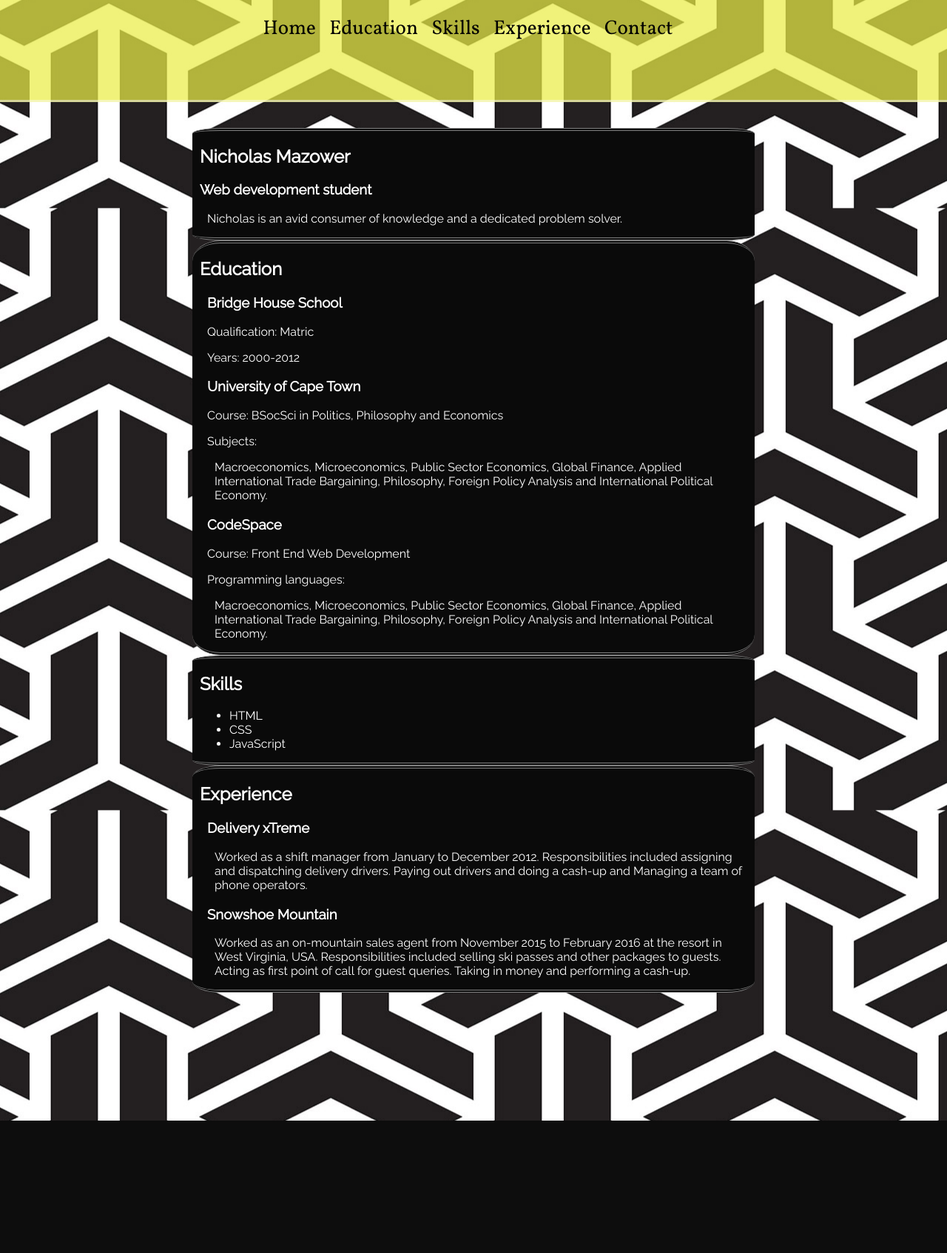
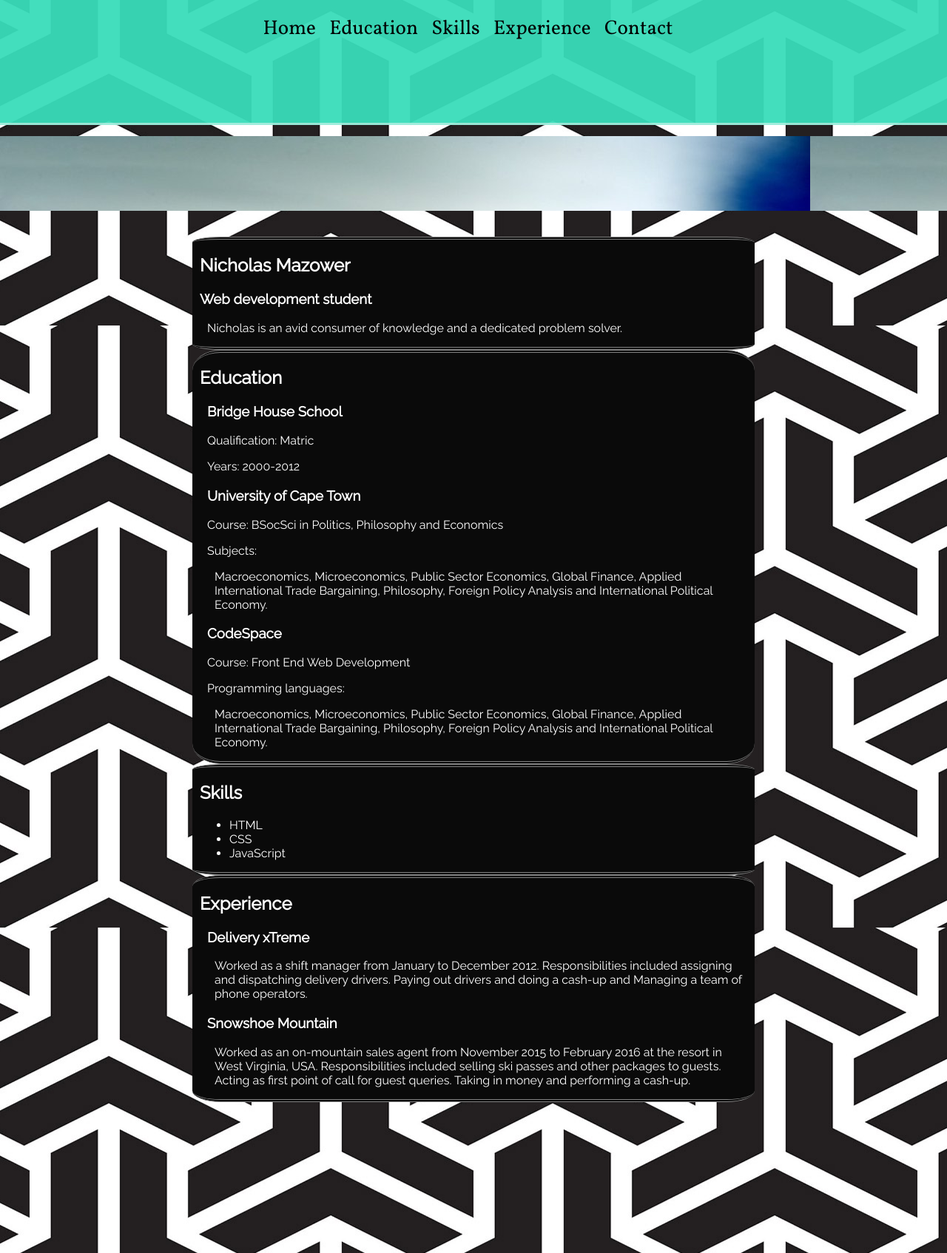
Before and after one commit to PaintingCaves/cv-website, a web app: file index.html in a window 1280 px wide. Shown: the whole page at 74% size. Before the commit the page ends 1515 px from the top, so only its background shows below. Run offline with its HTML, style and script files only (its server is not run), Linux system fonts and the light colour scheme.

Commit message:
added placeholder top image, still testing

```diff
--- a/assets/css/styles.css
+++ b/assets/css/styles.css
@@ -4,9 +4,10 @@
 body {
   display: grid;
   grid-template-columns:1fr 800px 1fr;
-  grid-template-rows: 10% 1fr 10%;
+  grid-template-rows: 10% 1fr 4fr 10%;
   grid-template-areas:
   'header header header'
+  'image image image'
   'padding-left body padding-right'
   'footer footer footer';
   grid-gap: 15px;
@@ -49,6 +50,10 @@ body {
   padding: 0px 10px;
   border-radius: 5%;
 }
+.topImage{
+  background-image: url(../images/moody.jpg);
+  grid-area: image;
+}
 /* Utility Classes */
 .bumpIn {
   padding-left: 10px;
@@ -67,7 +72,7 @@ body {
   position: sticky;
   top: 0;
   border-bottom: 3px solid rgba(250, 250, 250, 0.5);
-  background-color: rgba(234, 237, 71, 0.72);
+  background-color:rgba(57, 221, 186, 0.95);
 }
 #bottomFooter{
   grid-area: footer;
--- a/index.html
+++ b/index.html
@@ -21,7 +21,11 @@
       <div class="" id="paddingLeft">
 
       </div>
+      <div class="topImage">
+
+      </div>
       <article class="" id="bodyArea ">
+
         <section class="content" id="homeContent">
           <h2>Nicholas Mazower</h2>
           <h3>Web development student</h3>
```
Also changed, not shown: assets/images/moody.jpg (added).
